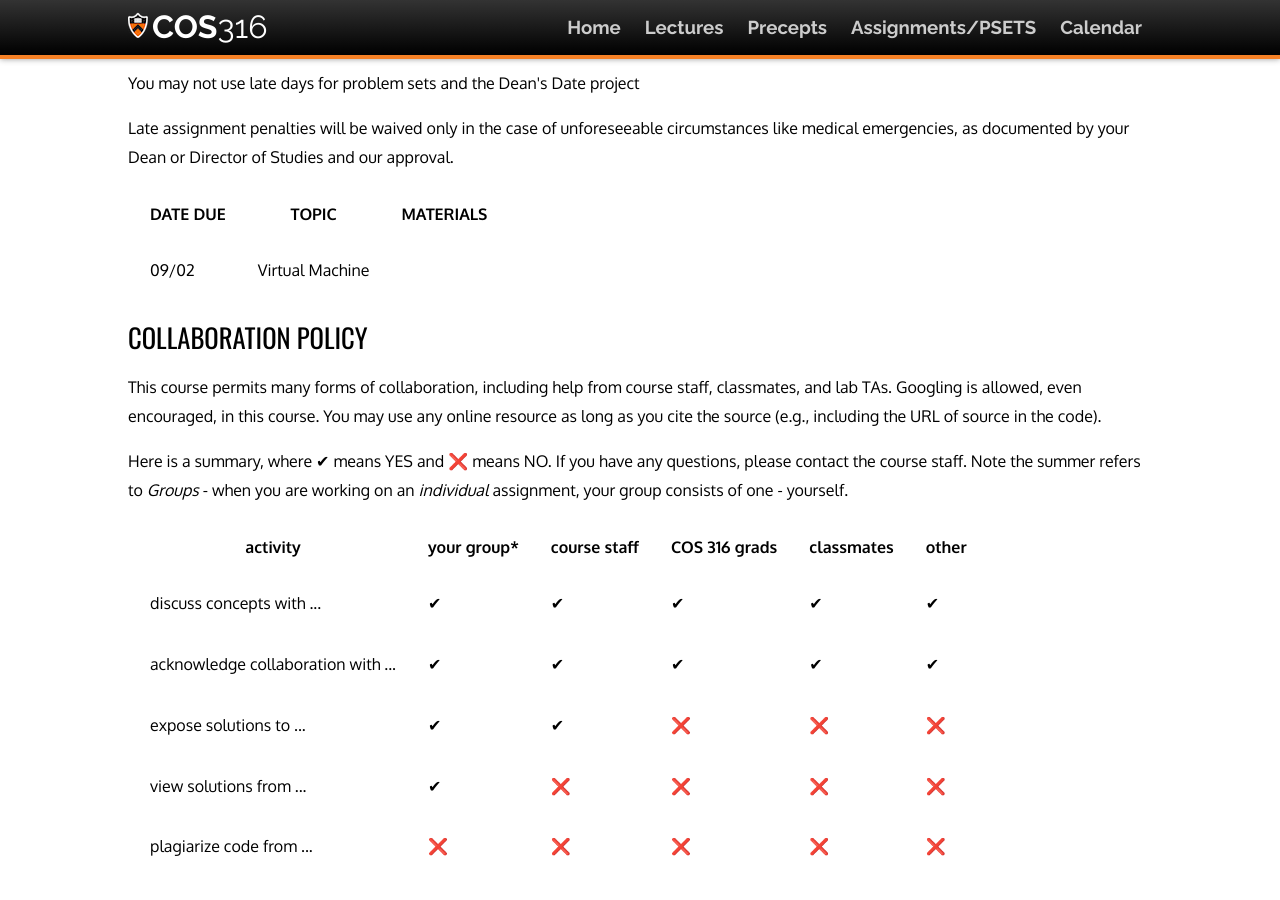
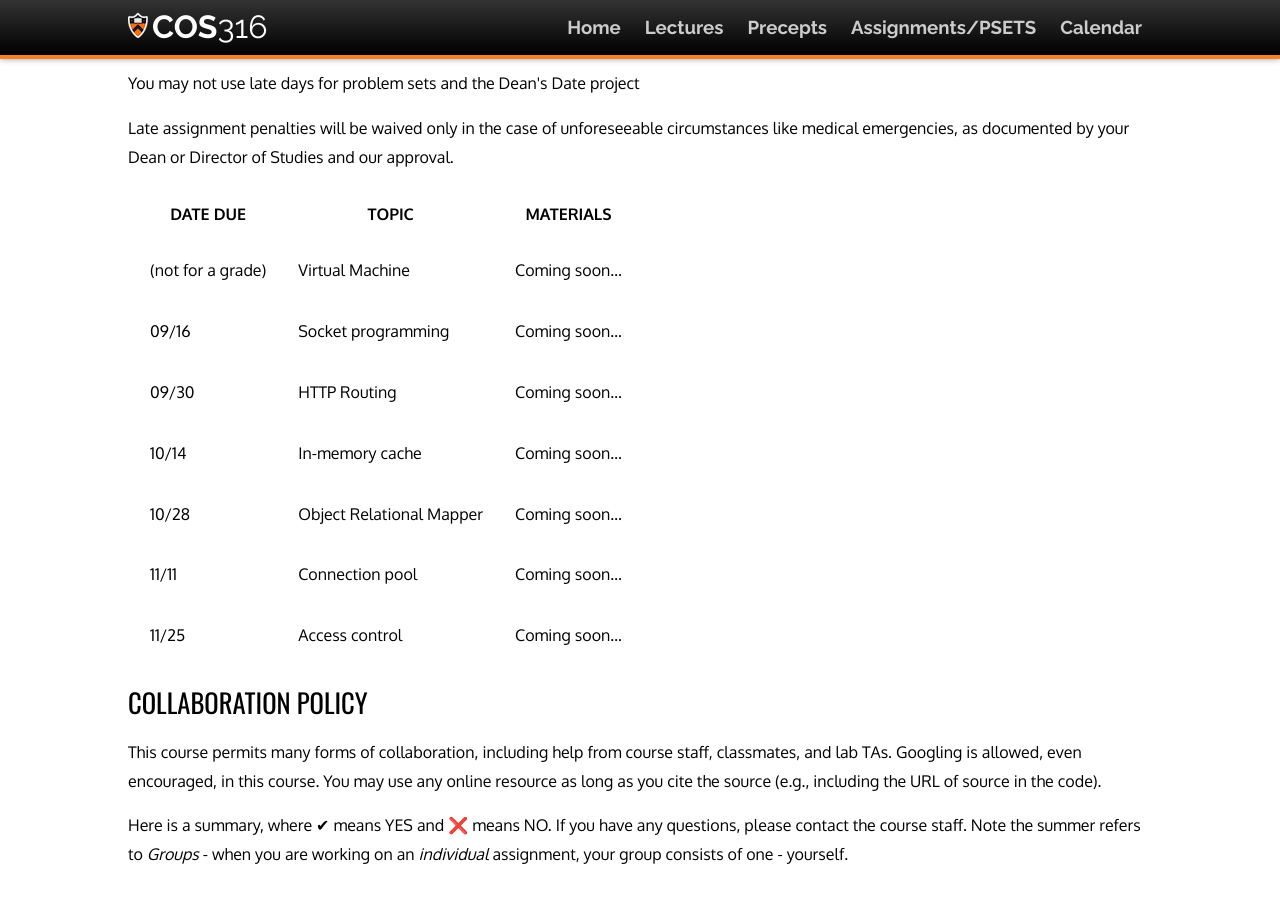
Before and after one commit to cos316/cos316-web, a Jekyll site: the page built from assignments.md, in a window 1280 px wide and 900 px high, scrolled down 511 px. Built offline with Jekyll 4.4.1, drawn with Linux system fonts in a browser that asks for light colours; nearby versions of some CDN libraries.

Commit message:
Update assignments.md

```diff
--- a/assignments.md
+++ b/assignments.md
@@ -34,9 +34,15 @@ unforeseeable circumstances like medical emergencies, as documented by
 your Dean or Director of Studies and our approval.
 
 
-| DATE DUE               |TOPIC                  |MATERIALS
-| -----------------------|-----------------------|---------------------------------------------------------
-| 09/02                  | Virtual Machine       |
+| DATE DUE               |TOPIC                     |MATERIALS
+| -----------------------|--------------------------|---------------------------------------------------------
+| (not for a grade)      | Virtual Machine          | Coming soon...
+| 09/16                  | Socket programming       | Coming soon...
+| 09/30                  | HTTP Routing             | Coming soon...
+| 10/14                  | In-memory cache          | Coming soon...
+| 10/28                  | Object Relational Mapper | Coming soon...
+| 11/11                  | Connection pool          | Coming soon...
+| 11/25                  | Access control           | Coming soon...
 
 ## Collaboration Policy
 
```
